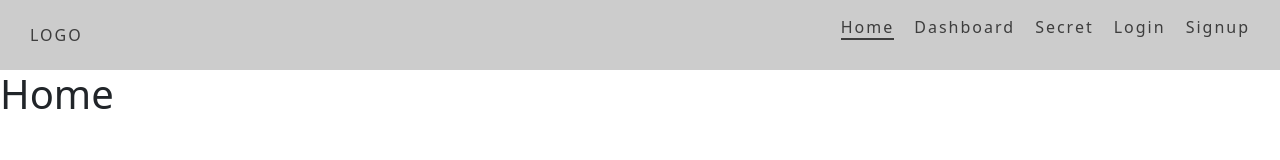
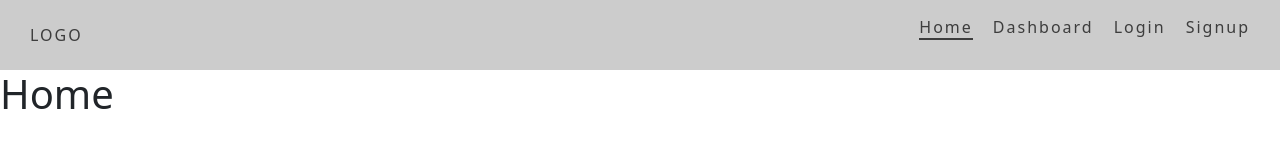
Before and after one commit to JoseMiguelVazquez/03-react-auth, a React (Vite) app: page / in a window 1280 px wide. Shown: the top 160 px of the page. Built offline with nearby package versions, Linux system fonts and the light colour scheme.

Commit message:
header with conditional rendering

```diff
--- a/src/components/Header/Header.jsx
+++ b/src/components/Header/Header.jsx
@@ -1,4 +1,5 @@
 import React from 'react'
+import { useAuthContext } from '@/context/AuthContext'
 import { NavLink } from 'react-router-dom'
 import './Header.scss'
 
@@ -9,6 +10,7 @@ const linkIsActive = (isActive, isPending) => {
 }
 
 const Header = () => {
+  const { isAuth, logout } = useAuthContext()
   return (
     <nav className='header'>
       <NavLink to='/' className='header__logo'>LOGO</NavLink>
@@ -30,6 +32,9 @@ const Header = () => {
           </NavLink>
         </li>
 
+        {isAuth
+          ? (
+            <>
               <li className='header__list-item'>
                 <NavLink
                   to='/secret'
@@ -38,6 +43,18 @@ const Header = () => {
                 </NavLink>
               </li>
 
+              <li className='header__list-item'>
+                <NavLink
+                  to='/'
+                  className={({ isActive, isPending }) => linkIsActive(isActive, isPending)}
+                  onClick={logout}
+                >Logout
+                </NavLink>
+              </li>
+            </>
+            )
+          : (
+            <>
               <li className='header__list-item'>
                 <NavLink
                   to='/login'
@@ -53,6 +70,8 @@ const Header = () => {
                 >Signup
                 </NavLink>
               </li>
+            </>
+            )}
       </ul>
     </nav>
   )
```
Lines whose indentation alone changed are shown as unchanged.
